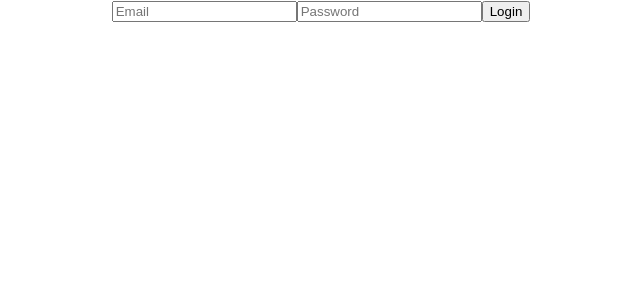
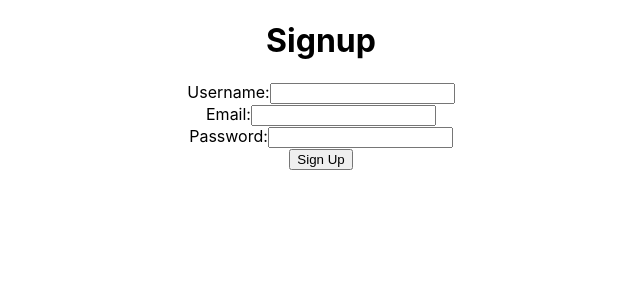
Before and after one commit to jorgesilva2407/TP01_ES, a React (Create React App) app in the folder fast-trade/: page /signup in a window 1280 px wide. Shown: the top 300 px of the page, without its empty margins (319-959 px from the left). Built offline with nearby package versions, Linux system fonts and the light colour scheme.

Commit message:
Adicionando rotas para SignUp e SignIn

```diff
--- a/fast-trade/package.json
+++ b/fast-trade/package.json
@@ -8,8 +8,12 @@
     "@testing-library/user-event": "^13.5.0",
     "react": "^18.2.0",
     "react-dom": "^18.2.0",
+    "react-responsive-carousel": "^3.2.23",
+    "react-router-dom": "^6.16.0",
     "react-scripts": "5.0.1",
     "reactstrap": "^9.2.0",
+    "scripts": "^0.1.0",
+    "styled-components": "^6.0.8",
     "web-vitals": "^2.1.4"
   },
   "scripts": {
--- a/fast-trade/src/App.js
+++ b/fast-trade/src/App.js
@@ -1,47 +1,26 @@
 import { useState } from 'react';
 import './App.css';
 import Home from "./components/Home";
-import UserAuthenticationPage from './components/UserAuthenticationPage';
+import { BrowserRouter as Router, Route, Routes } from 'react-router-dom';
+import Signup from './components/SignUp';
+import Signin from './components/SignIn';
 
 function App() {
-  const products = [
-    {
-      id: 1,
-      name: "Product 1",
-      description: "This is the first product.",
-      image: "https://example.com/product1.jpg",
-    },
-    {
-      id: 2,
-      name: "Product 2",
-      description: "This is the second product.",
-      image: "https://example.com/product2.jpg",
-    },
-  ];
 
-  const [userIsLoggedIn, setUserIsLoggedIn] = useState(false); // Define userIsLoggedIn state
-
-  const handleLogin = () => {
-    // You can implement your authentication logic here and set userIsLoggedIn to true if login is successful
-    // For now, we'll simulate a successful login
-    setUserIsLoggedIn(true);
-  };
-
-  const handleLogout = () => {
-    // Perform logout actions, such as clearing the session/token
-    // Then, set userIsLoggedIn to false
-    setUserIsLoggedIn(false);
-  };
 
   return (
     <div className="App">
-      <div>
-        {userIsLoggedIn ? (
-          <Home userIsLoggedIn={userIsLoggedIn} handleLogout={handleLogout} />
-        ) : (
-          <UserAuthenticationPage onLogin={handleLogin} /> // Pass handleLogin as a prop
-        )}
-      </div>
+
+      <Router>
+        <Routes>
+
+          <Route path='/' element={<Home/>} />
+          <Route path='signup' element={<Signup/>} />
+          <Route path="/signin" element={<Signin/>} />
+
+        </Routes>
+      </Router>
+
     </div>
   );
 }
--- a/fast-trade/src/components/Home.jsx
+++ b/fast-trade/src/components/Home.jsx
@@ -3,7 +3,7 @@ import Browse from "./Browse";
 import Navbar from "./HomeNavBar";
 import Footer from "./Footer";
 import ImageCarousel from "./ImageCarousel";
-import UserAuthenticationPage from "./UserAuthenticationPage";
+
 import ItemGrid from "./ItemGrid";
 import Vasco from "../images/vasco.png";
 
@@ -19,11 +19,11 @@ let items = [
 ]
 
 
-const Home = ({ userIsLoggedIn, handleLogout }) => {
+const Home = () => {
   // State to store the best-selling products
   return (
     <div>
-      <Navbar userIsLoggedIn={userIsLoggedIn} handleLogout={handleLogout}/>
+      <Navbar/>
       <Browse />
       <ImageCarousel />
       <ItemGrid items={items}/>
--- a/fast-trade/src/components/HomeNavBar.jsx
+++ b/fast-trade/src/components/HomeNavBar.jsx
@@ -6,41 +6,54 @@ import Home from "../icons/icons8-casa-24.png";
 import Sell from "../icons/icons8-vender-30.png";
 import Cart from "../icons/icons8-carrinho-de-compras-24.png";
 import Profile from "../icons/icons8-usuário-homem-com-círculo-24.png";
+import { Link } from 'react-router-dom';
 
-const Navbar = ({ userIsLoggedIn, handleLogout }) =>  {
+
+const Navbar = () =>  {
   return (
     <nav className="navbarHome">
       <div className="navbarContainer">
-        <a href="/" className="fastTrade">
+
+
+        <Link href="/" className="fastTrade">
           <img src={Logo} alt="FastTrade" />
-        </a>
+        </Link>
         <SearchBar/>
         <ul className="navbar-nav">
           <li className="nav-item">
-            <a href="/home" className="nav-a">
+
+            <Link to="/" className="nav-a">
               <img src={Home} alt="Home" />
-            </a>
+            </Link>
           </li>
           <li className="nav-item">
-            <a href="/sell" className="nav-a">
+            <Link to="/sell" className="nav-a">
               <img src={Sell} alt="Sell" />
-            </a>
+            </Link>
           </li>
           <li className="nav-item">
-            <a href="/cart" className="nav-a">
+            <Link to="/cart" className="nav-a">
               <img src={Cart} alt="Cart" />
-            </a>
+            </Link>
           </li>
           <li className="nav-item user">
-            <a href="/profile" className="nav-a">
+            <Link to="/profile" className="nav-a">
               <img src={Profile} alt="Profile" />
-            </a>
-            {userIsLoggedIn && (
-              <div className="userDetails">
-                <span className="bemVindo">Bem vindo(a), Jane Doe!</span>
-                <button onClick={handleLogout} className="logout">Logout</button>
-              </div>
-            )}
+            </Link>
+          </li>
+
+          {/* SingUp */}
+          <li className="nav-item">
+            <Link to="/signup" className="nav-a"> {/* Button to navigate to the signup page */}
+              Signup
+            </Link>
+          </li>
+
+          {/* SignIn */}
+          <li className="nav-item">
+            <Link to="/signin" className="nav-a"> {/* Button to navigate to the signin page */}
+              Signin
+            </Link>
           </li>
 
         </ul>
--- /dev/null
+++ b/fast-trade/src/components/SignIn.jsx
@@ -0,0 +1,51 @@
+// Signin.js
+import React, { useState } from 'react';
+
+function Signin() {
+  const [formData, setFormData] = useState({
+    email: '',
+    password: '',
+  });
+
+  const handleChange = (e) => {
+    const { name, value } = e.target;
+    setFormData({
+      ...formData,
+      [name]: value,
+    });
+  };
+
+  const handleSubmit = (e) => {
+    e.preventDefault();
+    // Implement signin logic here, e.g., send data to the server
+  };
+
+  return (
+    <div>
+      <h1>Signin</h1>
+      <form onSubmit={handleSubmit}>
+        <div>
+          <label>Email:</label>
+          <input
+            type="email"
+            name="email"
+            value={formData.email}
+            onChange={handleChange}
+          />
+        </div>
+        <div>
+          <label>Password:</label>
+          <input
+            type="password"
+            name="password"
+            value={formData.password}
+            onChange={handleChange}
+          />
+        </div>
+        <button type="submit">Sign In</button>
+      </form>
+    </div>
+  );
+}
+
+export default Signin;
--- /dev/null
+++ b/fast-trade/src/components/SignUp.jsx
@@ -0,0 +1,61 @@
+// Signup.js
+import React, { useState } from 'react';
+
+function Signup() {
+  const [formData, setFormData] = useState({
+    username: '',
+    email: '',
+    password: '',
+  });
+
+  const handleChange = (e) => {
+    const { name, value } = e.target;
+    setFormData({
+      ...formData,
+      [name]: value,
+    });
+  };
+
+  const handleSubmit = (e) => {
+    e.preventDefault();
+    // Implement signup logic here, e.g., send data to the server
+  };
+
+  return (
+    <div>
+      <h1>Signup</h1>
+      <form onSubmit={handleSubmit}>
+        <div>
+          <label>Username:</label>
+          <input
+            type="text"
+            name="username"
+            value={formData.username}
+            onChange={handleChange}
+          />
+        </div>
+        <div>
+          <label>Email:</label>
+          <input
+            type="email"
+            name="email"
+            value={formData.email}
+            onChange={handleChange}
+          />
+        </div>
+        <div>
+          <label>Password:</label>
+          <input
+            type="password"
+            name="password"
+            value={formData.password}
+            onChange={handleChange}
+          />
+        </div>
+        <button type="submit">Sign Up</button>
+      </form>
+    </div>
+  );
+}
+
+export default Signup;
--- a/fast-trade/src/components/UserAuthenticationPage.jsx
+++ /dev/null
@@ -1,44 +0,0 @@
-import React, { useState } from "react";
-import { Form, Input, Button } from "reactstrap";
-
-const UserAuthenticationPage = ({ onLogin }) => { // Pass onLogin as a prop
-  const [email, setEmail] = useState("");
-  const [password, setPassword] = useState("");
-
-  const handleLogin = () => {
-    // Simulate a successful login (replace with actual authentication logic)
-    // If the login is successful, call onLogin
-
-    if (email === "admin" && password === "admin") {
-        // If the login is successful, call onLogin to set userIsLoggedIn to true
-        onLogin();
-    } else {
-        // If the login fails, handle the error (e.g., show an error message)
-
-        alert("Invalid credentials. Please try again.");
-    }
-
-
-
-  };
-
-  return (
-    <Form>
-      <Input
-        type="email"
-        placeholder="Email"
-        value={email}
-        onChange={(event) => setEmail(event.target.value)}
-      />
-      <Input
-        type="password"
-        placeholder="Password"
-        value={password}
-        onChange={(event) => setPassword(event.target.value)}
-      />
-      <Button onClick={handleLogin}>Login</Button>
-    </Form>
-  );
-};
-
-export default UserAuthenticationPage;
```
Also changed, not shown: 1 other file (tests, documents, lock files or other folders).
